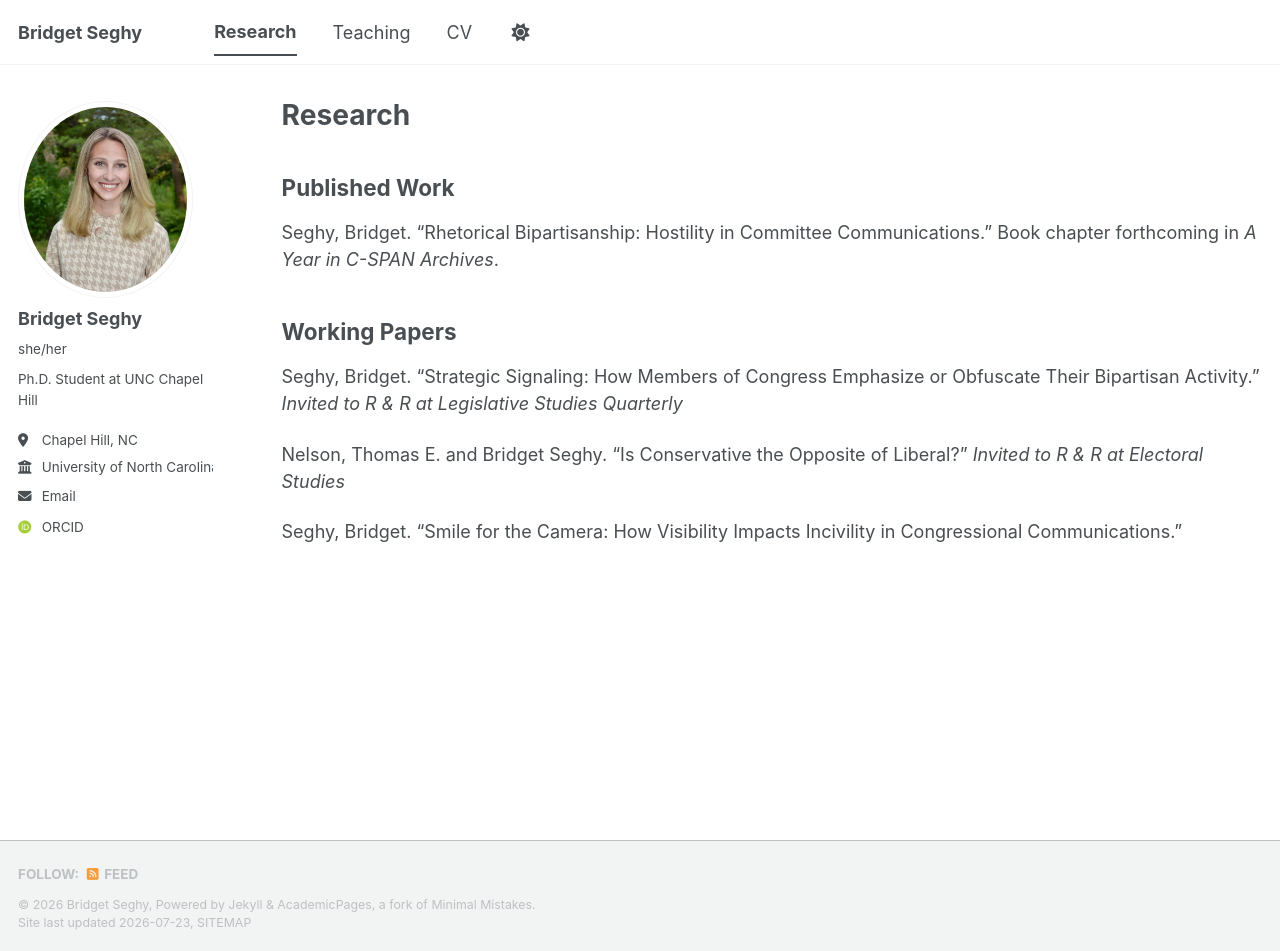
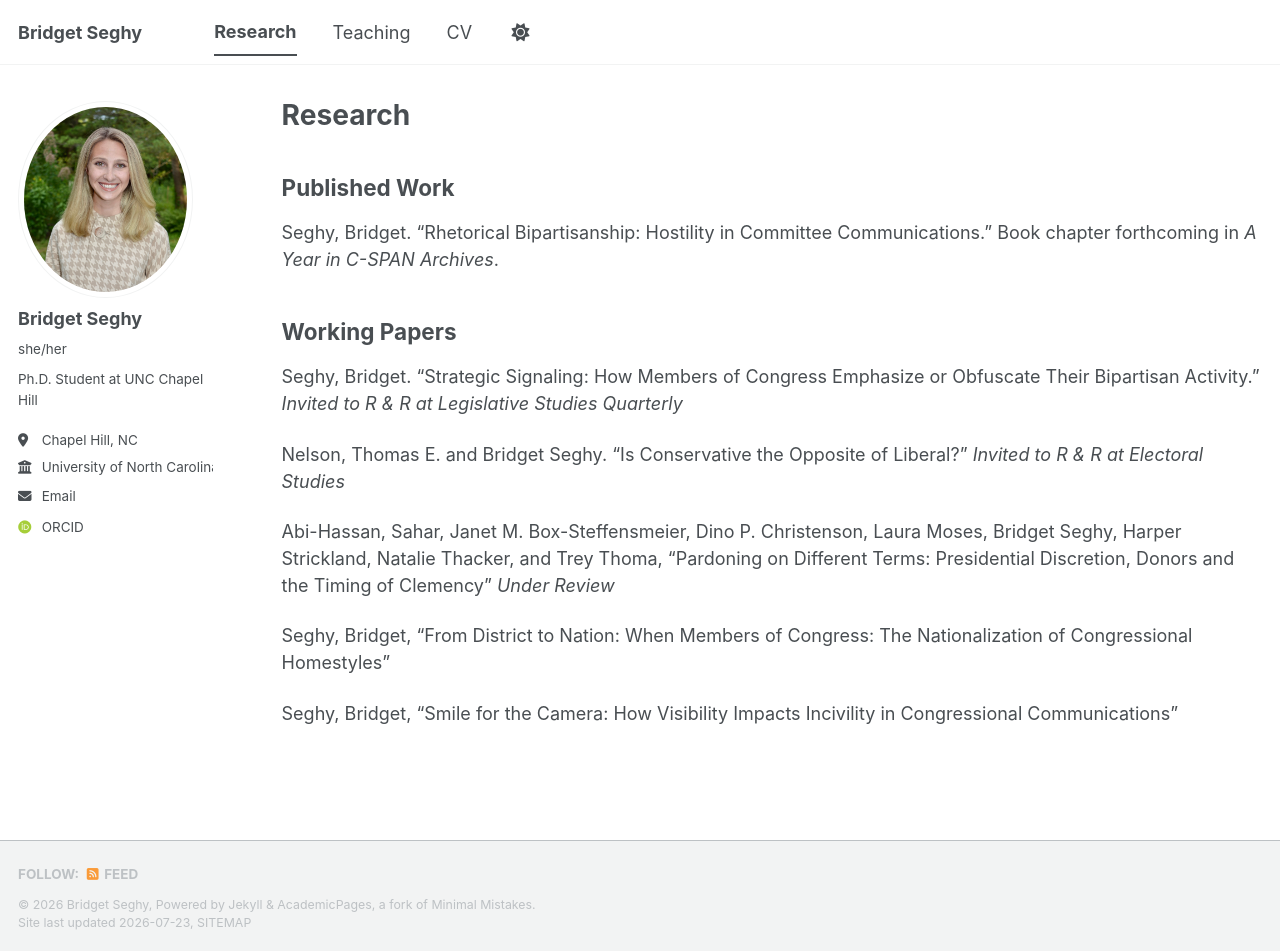
Before and after one commit to bridgetseghy/bridgetseghy.github.io, a Jekyll site: the page built from _pages/research.md, in a window 1280 px wide and 951 px high. Built offline with Jekyll 4.4.1, drawn with Linux system fonts in a browser that asks for light colours; some web fonts are replaced; a script bundle is joined from its source files by our own code; library files that are not in the unit come from our copies.

Commit message:
Update research.md

```diff
--- a/_pages/research.md
+++ b/_pages/research.md
@@ -15,4 +15,8 @@ Seghy, Bridget. "Strategic Signaling: How Members of Congress Emphasize or Obfus
 
 Nelson, Thomas E. and Bridget Seghy. "Is Conservative the Opposite of Liberal?" *Invited to R & R at Electoral Studies*
 
-Seghy, Bridget. "Smile for the Camera: How Visibility Impacts Incivility in Congressional Communications."
+Abi-Hassan, Sahar, Janet M. Box-Steffensmeier, Dino P. Christenson, Laura Moses, Bridget Seghy, Harper Strickland, Natalie Thacker, and Trey Thoma, "Pardoning on Different Terms: Presidential Discretion, Donors and the Timing of Clemency" *Under Review*
+
+Seghy, Bridget, "From District to Nation:  When Members of Congress: The Nationalization of Congressional Homestyles"
+
+Seghy, Bridget, "Smile for the Camera: How Visibility Impacts Incivility in Congressional Communications"
```
